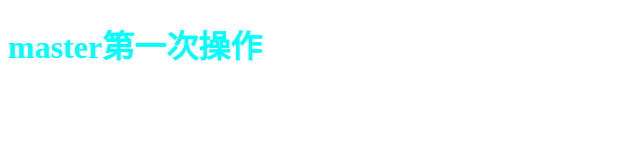
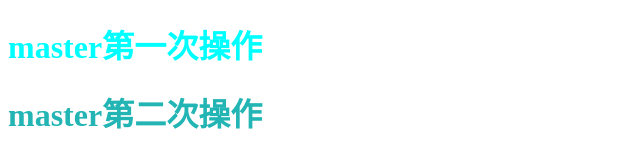
Before and after one commit to 2043524156/test_git, a plain HTML site: page index.html in a window 1280 px wide. Shown: the whole page, without its empty margins (0-640 px from the left). Drawn offline with Linux system fonts and the light colour scheme.

Commit message:
'测试第一次提交'

```diff
--- a/index.css
+++ b/index.css
@@ -1,3 +1,6 @@
 h1:nth-of-type(1){
     color: aqua;
 }
+h1:nth-of-type(2){
+    color: rgb(35, 180, 180);
+}
--- a/index.html
+++ b/index.html
@@ -11,6 +11,7 @@
 
 <body>
     <h1>master第一次操作</h1>
+    <h1>master第二次操作</h1>
 </body>
 
 </html>
```
